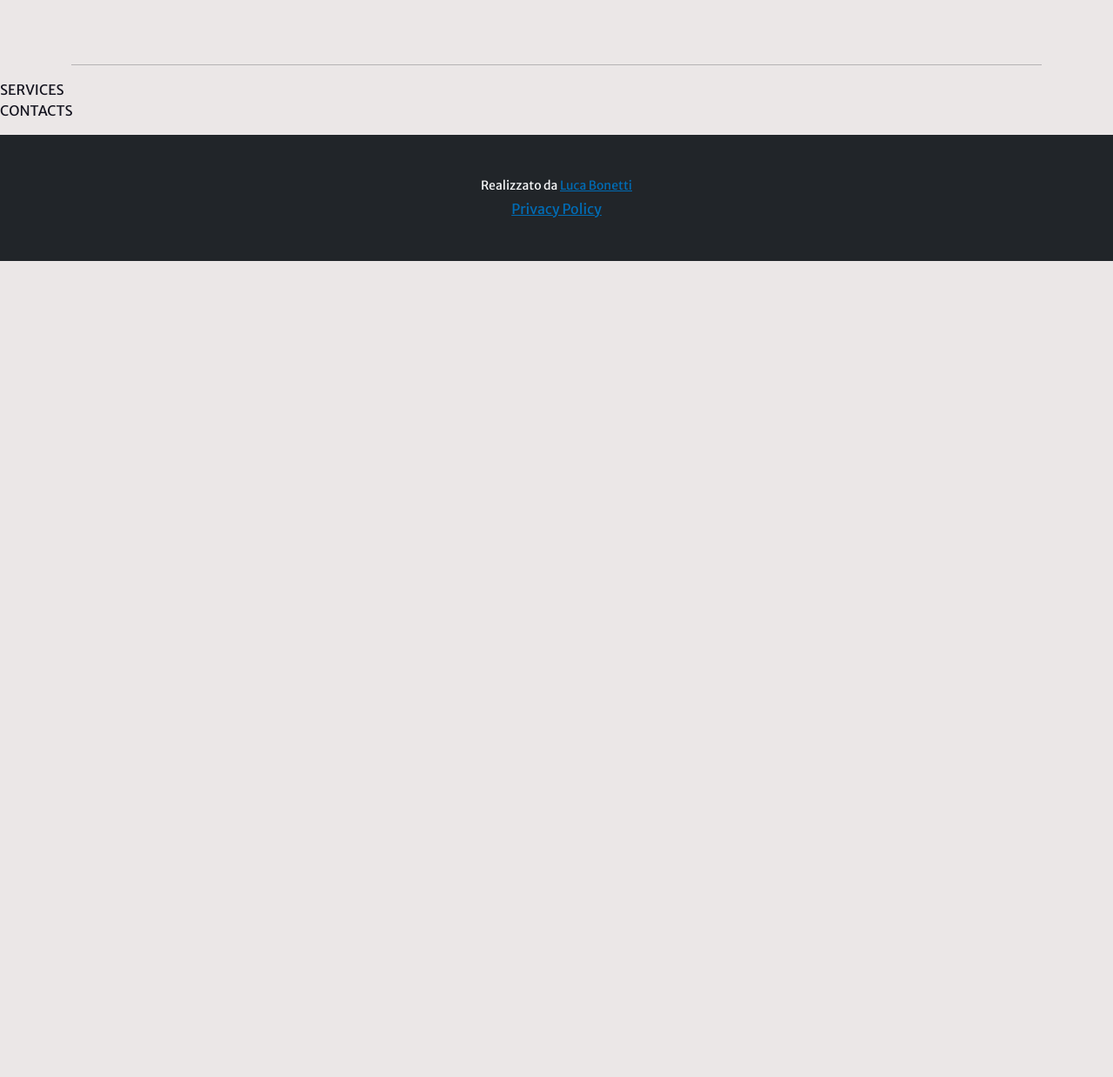
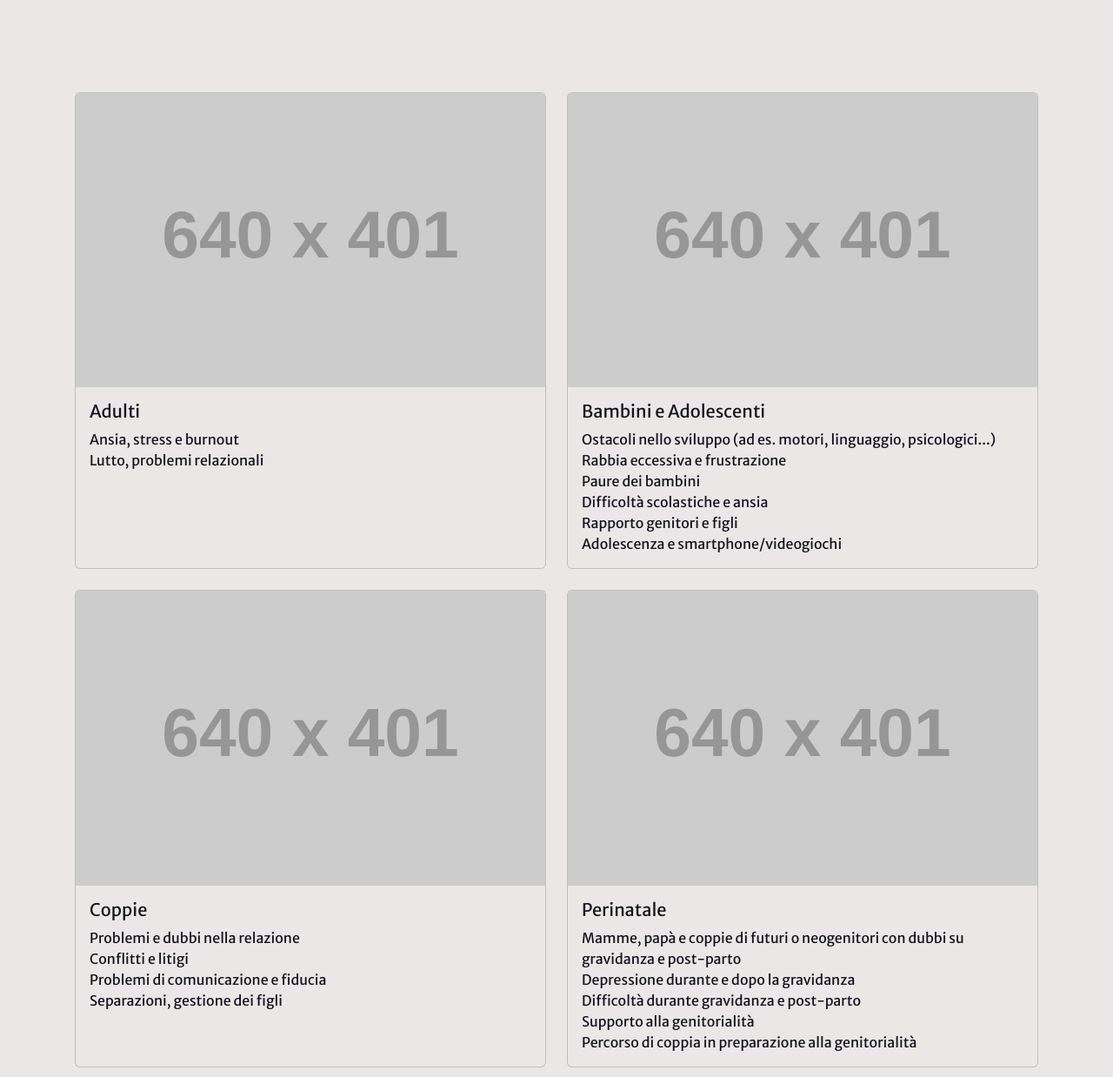
Before and after one commit to LBLucaBonetti/wife-website, a website: page index.html in a window 1280 px wide. Shown: the part 1542-2780 px from the top of the page at 87% size. Before the commit the page ends 1842 px from the top, so only its background shows below. Drawn offline with nearby package versions, Linux system fonts and the light colour scheme; files that its build step writes are made by us from their sources; placeholder pictures from the web are drawn by us.

Commit message:
feat(layout): add services section skeleton, solid navbar behavior and rename min-height class

```diff
--- a/index.html
+++ b/index.html
@@ -12,7 +12,7 @@
   </head>
 
   <body>
-    <nav class="navbar navbar-expand-lg fixed-top p-3">
+    <nav id="navbar" class="navbar navbar-expand-lg fixed-top p-3">
       <div class="container-fluid">
         <a class="navbar-brand" href="#home">Dott.ssa Marika Silvestri</a>
         <button
@@ -64,9 +64,9 @@
       </div>
     </header>
     <section id="about">
-      <div class="container">
+      <div class="container p-3">
         <div
-          class="row mh-100 justify-content-center align-items-center text-center"
+          class="row minh-100 justify-content-center align-items-center text-center"
         >
           <div class="col-lg align-self-center py-lg-3">
             <picture>
@@ -131,8 +131,86 @@
         </div>
       </div>
     </section>
-    <div id="separator" class="container"><hr /></div>
-    <section id="services">SERVICES</section>
+    <section id="services">
+      <div class="container p-3">
+        <div class="row minh-100 row-cols-1 row-cols-md-2">
+          <div class="col mb-4">
+            <div class="card h-100 rounded">
+              <img
+                src="https://placehold.co/640x401"
+                class="card-img-top"
+                alt="Adulti"
+              />
+              <div class="card-body">
+                <h5 class="card-title">Adulti</h5>
+                <p class="card-text text-justify">
+                  Ansia, stress e burnout<br />Lutto, problemi relazionali
+                </p>
+              </div>
+            </div>
+          </div>
+          <div class="col mb-4">
+            <div class="card h-100 rounded">
+              <img
+                src="https://placehold.co/640x401"
+                class="card-img-top"
+                alt="Bambini e adolescenti"
+              />
+              <div class="card-body">
+                <h5 class="card-title">Bambini e Adolescenti</h5>
+                <p class="card-text text-justify">
+                  Ostacoli nello sviluppo (ad es. motori, linguaggio,
+                  psicologici...)<br />
+                  Rabbia eccessiva e frustrazione<br />
+                  Paure dei bambini<br />
+                  Difficoltà scolastiche e ansia<br />
+                  Rapporto genitori e figli<br />
+                  Adolescenza e smartphone/videogiochi
+                </p>
+              </div>
+            </div>
+          </div>
+          <div class="col mb-4">
+            <div class="card h-100 rounded">
+              <img
+                src="https://placehold.co/640x401"
+                class="card-img-top"
+                alt="Coppie"
+              />
+              <div class="card-body">
+                <h5 class="card-title">Coppie</h5>
+                <p class="card-text text-justify">
+                  Problemi e dubbi nella relazione<br />
+                  Conflitti e litigi<br />
+                  Problemi di comunicazione e fiducia<br />
+                  Separazioni, gestione dei figli
+                </p>
+              </div>
+            </div>
+          </div>
+          <div class="col mb-4">
+            <div class="card h-100 rounded">
+              <img
+                src="https://placehold.co/640x401"
+                class="card-img-top"
+                alt="Perinatale"
+              />
+              <div class="card-body">
+                <h5 class="card-title">Perinatale</h5>
+                <p class="card-text text-justify">
+                  Mamme, papà e coppie di futuri o neogenitori con dubbi su
+                  gravidanza e post-parto<br />
+                  Depressione durante e dopo la gravidanza<br />
+                  Difficoltà durante gravidanza e post-parto<br />
+                  Supporto alla genitorialità<br />
+                  Percorso di coppia in preparazione alla genitorialità
+                </p>
+              </div>
+            </div>
+          </div>
+        </div>
+      </div>
+    </section>
     <section id="contacts">CONTACTS</section>
     <footer class="container-fluid bg-dark p-5 mt-3">
       <div
--- a/js/main.js
+++ b/js/main.js
@@ -4,13 +4,21 @@
 
 import "../node_modules/bootstrap/dist/js/bootstrap.bundle.min.js";
 
-
 //
-// Place any custom JS here
+// Custom JS here
 //
+const solidNavbarClassName = "nav-scrolled-down";
+const yPositionForSolidNavbar = 60;
+const nav = document.getElementById("navbar");
+window.addEventListener("scroll", () => {
+  if (window.scrollY >= yPositionForSolidNavbar) {
+    nav.classList.add(solidNavbarClassName);
+  } else if (window.scrollY < yPositionForSolidNavbar) {
+    nav.classList.remove(solidNavbarClassName);
+  }
+});
 
 // Create an example popover
-document.querySelectorAll('[data-bs-toggle="popover"]')
-  .forEach(popover => {
-    new bootstrap.Popover(popover)
-  })
+document.querySelectorAll('[data-bs-toggle="popover"]').forEach((popover) => {
+  new bootstrap.Popover(popover);
+});
--- a/scss/styles.scss
+++ b/scss/styles.scss
@@ -30,6 +30,14 @@ a.text-whatsapp {
   color: #128c7e;
 }
 
-.row.mh-100 {
+.row.minh-100 {
   min-height: 100vh;
 }
+
+nav.nav-scrolled-down {
+  background-color: white;
+}
+
+.navbar {
+  transition: all 0.5s;
+}
```
